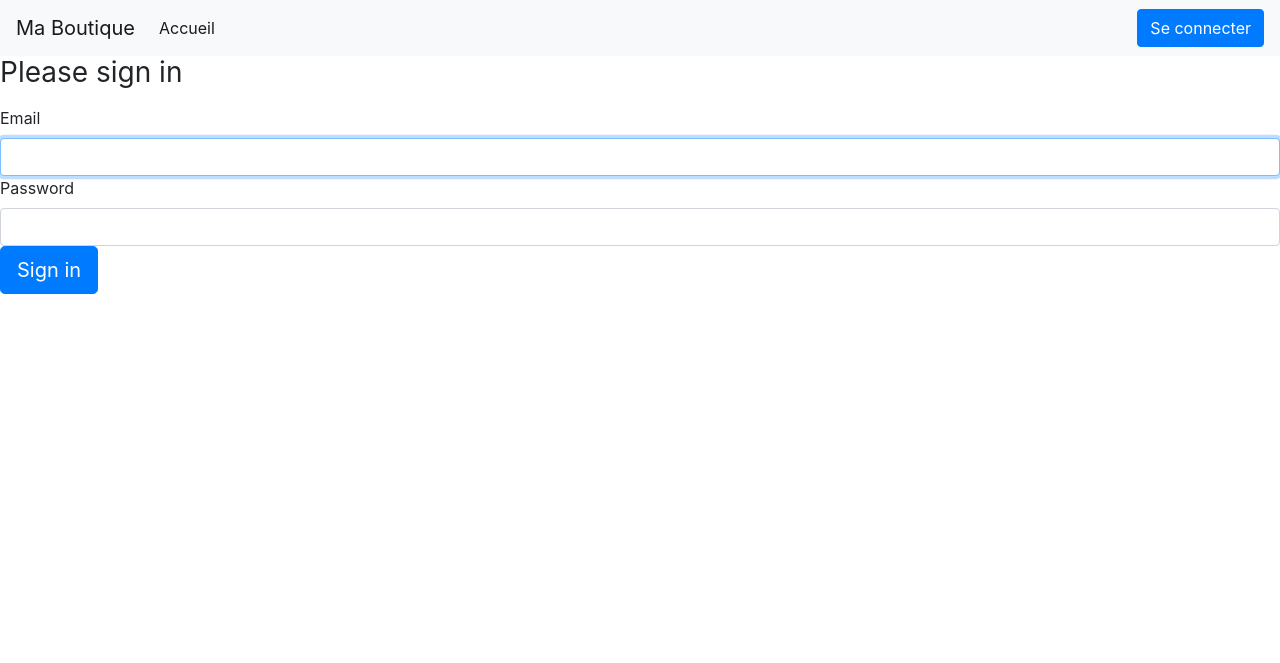
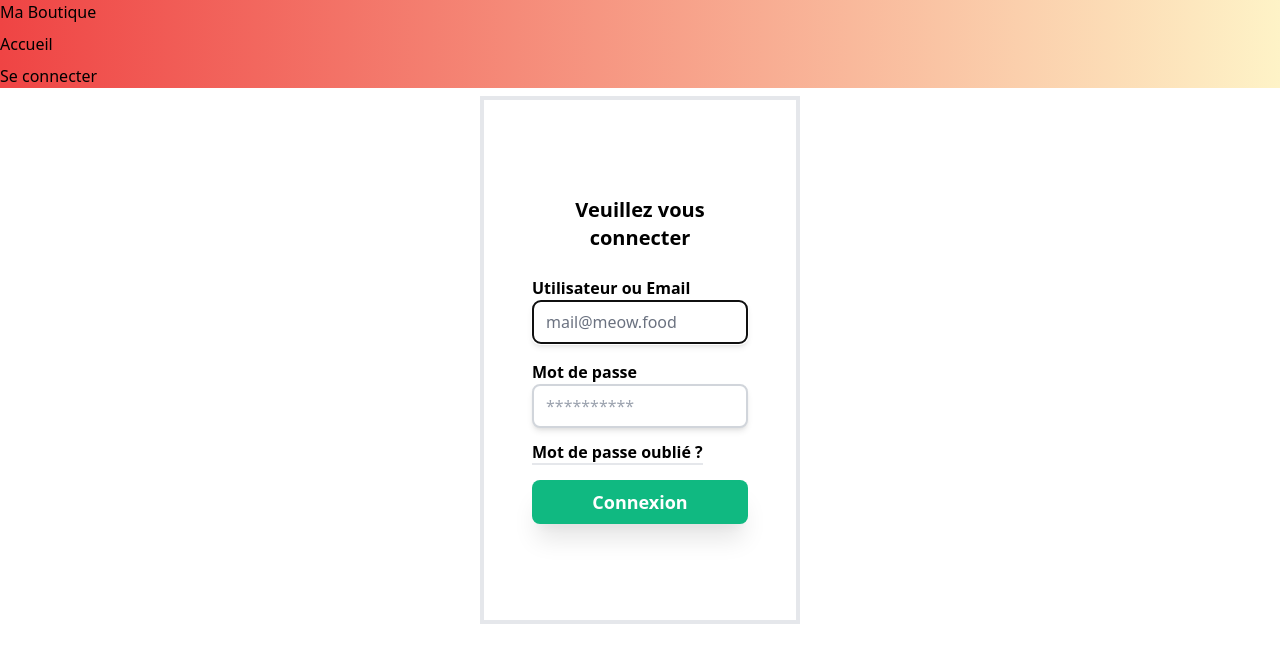
Before and after one commit to SheillOG/ppe4-1, a Symfony app: template templates/security/login.html.twig in a window 1280 px wide. Shown: the top 663 px of the page. Run offline with Twig, Linux system fonts and the light colour scheme; the template is opened without the code that fills it, so the values that code supplies are empty; some libraries are stand-ins or nearby versions.

Commit message:
Update login + tailwind introduction

```diff
--- a/templates/base.html.twig
+++ b/templates/base.html.twig
@@ -3,15 +3,17 @@
 <html>
     <head>
         {% block head_css %}
-            <link rel="stylesheet" href="https://stackpath.bootstrapcdn.com/bootstrap/4.4.1/css/bootstrap.min.css">
+            {#<link rel="stylesheet" href="https://stackpath.bootstrapcdn.com/bootstrap/4.4.1/css/bootstrap.min.css">#}
+            <link href="https://unpkg.com/tailwindcss@^2/dist/tailwind.min.css" rel="stylesheet">
         {% endblock %}
         {% block head_js %}
             <script src="https://code.jquery.com/jquery-3.4.1.slim.min.js"></script>
             <script src="https://cdn.jsdelivr.net/npm/popper.js@1.16.0/dist/umd/popper.min.js"></script>
-            <script src="https://stackpath.bootstrapcdn.com/bootstrap/4.4.1/js/bootstrap.min.js"></script>
+            {#<script src="https://stackpath.bootstrapcdn.com/bootstrap/4.4.1/js/bootstrap.min.js"></script>#}
         {% endblock %}
         <meta charset="UTF-8">
-        <title>{% block title %}Welcome!{% endblock %}</title>
+        <link rel="icon" href="../public/img/meow.png" />
+        <title>{% block title %}Meow Food{% endblock %}</title>
         {# Run `composer require symfony/webpack-encore-bundle`
            and uncomment the following Encore helpers to start using Symfony UX #}
         {% block stylesheets %}
@@ -24,7 +26,7 @@
     </head>
     <body>
         {% block navbar %}
-            <nav class="navbar navbar-expand-lg navbar-light bg-light">
+            <nav class="navbar navbar-expand-lg navbar-light bg-light bg-gradient-to-r from-red-500 to-yellow-100">
                 <a class="navbar-brand" href="#">Ma Boutique</a>
                 <button class="navbar-toggler" type="button" data-toggle="collapse" data-target="#navbarTogglerDemo02"
                         aria-controls="navbarTogglerDemo02" aria-expanded="false" aria-label="Toggle navigation">
--- a/templates/security/login.html.twig
+++ b/templates/security/login.html.twig
@@ -1,6 +1,6 @@
 {% extends 'base.html.twig' %}
 
-{% block title %}Log in!{% endblock %}
+{% block title %}Meow Food | Connexion{% endblock %}
 
 {% block body %}
 <form method="post">
@@ -9,34 +9,36 @@
     {% endif %}
 
     {% if app.user %}
+
+
         <div class="mb-3">
             You are logged in as {{ app.user.username }}, <a href="{{ path('app_logout') }}">Logout</a>
         </div>
     {% endif %}
 
-    <h1 class="h3 mb-3 font-weight-normal">Please sign in</h1>
-    <label for="inputEmail">Email</label>
-    <input type="email" value="{{ last_username }}" name="email" id="inputEmail" class="form-control" required autofocus>
-    <label for="inputPassword">Password</label>
-    <input type="password" name="password" id="inputPassword" class="form-control" required>
 
-    <input type="hidden" name="_csrf_token"
-           value="{{ csrf_token('authenticate') }}"
-    >
 
-    {#
-        Uncomment this section and add a remember_me option below your firewall to activate remember me functionality.
-        See https://symfony.com/doc/current/security/remember_me.html
+    <div class="container max-w-full mx-auto py-24 px-6 border-solid border-4 border-light-blue-500 w-1/4">
+        <div class="max-w-sm mx-auto px-6">
+            <div class="mx-auto max-w-lg font-semibold ">
+                <h1 class="text-center mb-6 text-xl">Veuillez vous connecter</h1>
+                <label for="inputEmail">Utilisateur ou Email</label>
+                <input type="email" value="{{ last_username }}" name="email" id="inputEmail" placeholder="mail@meow.food" class="mb-4 px-3 py-2 rounded-lg w-full border-2 border-gray-300 shadow-md focus:placeholder-gray-500 focus:border-gray-400" required autofocus>
+                <label for="inputPassword">Mot de passe</label>
+                <input type="password" name="password" id="inputPassword" placeholder="**********" class="mb-2 px-3 py-2 rounded-lg w-full border-2 border-gray-300 shadow-md focus:placeholder-gray-500 focus:border-gray-400" required>
 
-        <div class="checkbox mb-3">
-            <label>
-                <input type="checkbox" name="_remember_me"> Remember me
-            </label>
+                <input type="hidden" name="_csrf_token" value="{{ csrf_token('authenticate') }}">
+
+                <label class="block text-gray-500 my-1"><a
+                            href="login/forgot"
+                            class="cursor-pointer text-black border-b-2 border-gray-200 hover:border-gray-400">Mot de passe oublié ?</a></label>
+                <button type="submit"
+                        class="mt-3 text-lg font-semibold bg-green-500 w-full text-white rounded-lg px-6 py-2 shadow-xl hover:text-white hover:bg-green-600">
+                    Connexion
+                </button>
+
+            </div>
         </div>
-    #}
-
-    <button class="btn btn-lg btn-primary" type="submit">
-        Sign in
-    </button>
+    </div>
 </form>
 {% endblock %}
```
Also changed, not shown: templates/accueil/index.html.twig (+118 -0 lines), public/img/meow.png (added).
